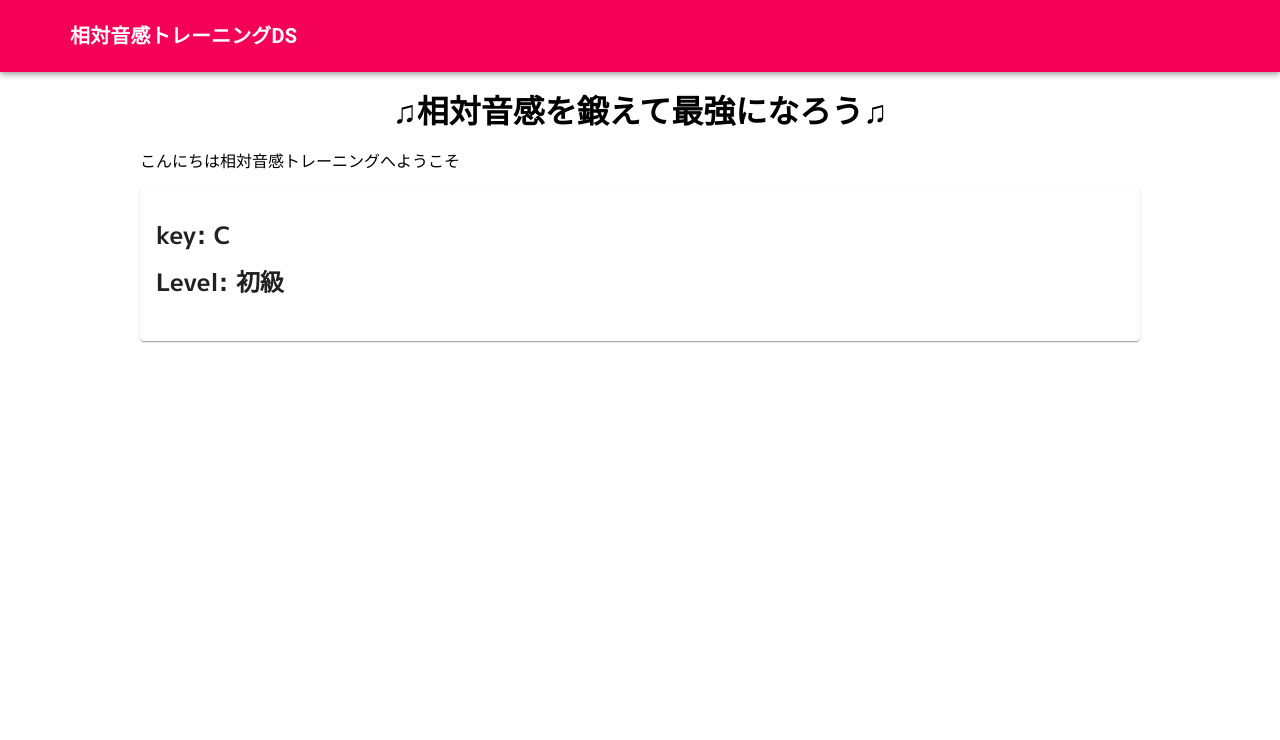
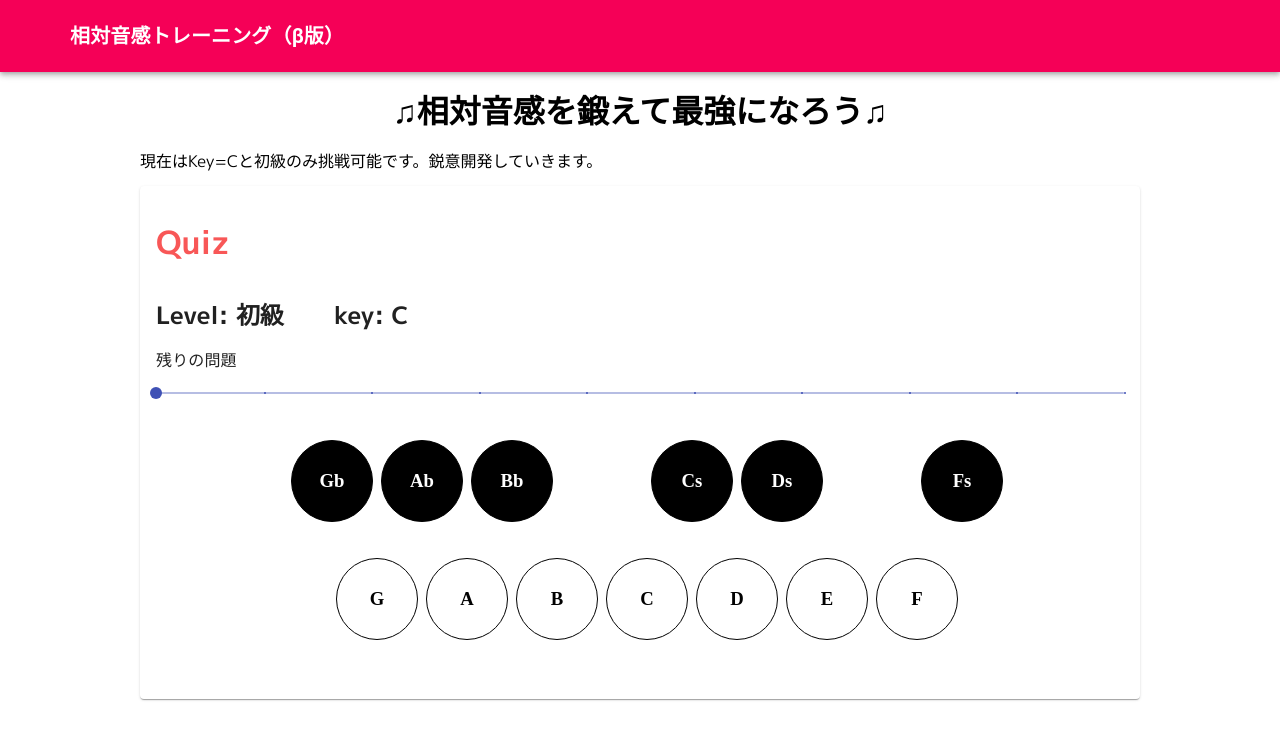
Before and after one commit to Hobiron03/RelativeHearingTraining, a React app: page / in a window 1280 px wide. Both pictures are taken after a click on the button "スタート". Shown: the top 740 px of the page. Built offline with nearby package versions, Linux system fonts and the light colour scheme.

Commit message:
#5 Created progress bar & header

```diff
--- a/src/javascripts/App.tsx
+++ b/src/javascripts/App.tsx
@@ -13,7 +13,7 @@ export const App = () => {
         <h1 className="App__content__description">
           ♫相対音感を鍛えて最強になろう♫
         </h1>
-        <p>こんにちは相対音感トレーニングへようこそ</p>
+        <p>現在はKey=Cと初級のみ挑戦可能です。鋭意開発していきます。</p>
         <Content></Content>
       </div>
     </div>
--- a/src/javascripts/components/Content/Content.tsx
+++ b/src/javascripts/components/Content/Content.tsx
@@ -3,7 +3,6 @@ import Config from "../Config/Config";
 import Quiz from "../Quiz/Quiz";
 import Card from "@material-ui/core/Card";
 import CardContent from "@material-ui/core/CardContent";
-import Button from "@material-ui/core/Button";
 
 const Content = () => {
   const [level, setLevel] = useState<string>("初級");
--- a/src/javascripts/components/Header/Header.tsx
+++ b/src/javascripts/components/Header/Header.tsx
@@ -22,7 +22,7 @@ const Header = (): JSX.Element => {
     <div>
       <AppBar position="static" color="secondary" className={classes.header}>
         <Typography variant="h6" className={classes.title}>
-          相対音感トレーニングDS
+          相対音感トレーニング（β版）
         </Typography>
       </AppBar>
     </div>
--- a/src/javascripts/components/Key/Key.tsx
+++ b/src/javascripts/components/Key/Key.tsx
@@ -15,12 +15,12 @@ const Key = (props: KeyProps): JSX.Element => {
     new Audio(`../../../medias/${props.name}.wav`)
   );
 
-  const [keyMargin, setKeyMargin] = useState<number>(35);
+  const [keyMargin, setKeyMargin] = useState<number>(45);
 
   const useStyles = makeStyles({
     white: {
       position: "absolute",
-      left: keyMargin * props.index + 200,
+      left: keyMargin * props.index + 135,
       width: props.width,
       height: props.height,
       backgroundColor: "#FFFFFF",
@@ -31,7 +31,7 @@ const Key = (props: KeyProps): JSX.Element => {
     },
     black: {
       position: "absolute",
-      left: keyMargin * props.index + 200,
+      left: keyMargin * props.index + 135,
       width: props.width,
       height: props.height,
       backgroundColor: "#000000",
--- a/src/javascripts/components/Piano/Piano.scss
+++ b/src/javascripts/components/Piano/Piano.scss
@@ -1,6 +1,5 @@
 .piano {
   margin: 0 auto;
-  border: solid 1px black;
   padding-top: 30px;
 
   &__black {
--- a/src/javascripts/components/Piano/Piano.tsx
+++ b/src/javascripts/components/Piano/Piano.tsx
@@ -4,7 +4,7 @@ import Key from "../Key/Key";
 import "./Piano.scss";
 
 const Piano = () => {
-  const [keySize, setKeySize] = useState<number>(65);
+  const [keySize, setKeySize] = useState<number>(80);
   const [whiteKeys, setWhiteKeys] = useState<Array<string>>([
     "null",
     "G",
--- a/src/javascripts/components/Quiz/Quiz.scss
+++ b/src/javascripts/components/Quiz/Quiz.scss
@@ -0,0 +1,12 @@
+.quiz {
+  &__title {
+    color: rgb(248, 87, 87);
+  }
+
+  &__header {
+    display: flex;
+    h2 {
+      margin-right: 50px;
+    }
+  }
+}
--- a/src/javascripts/components/Quiz/Quiz.tsx
+++ b/src/javascripts/components/Quiz/Quiz.tsx
@@ -1,4 +1,9 @@
 import React from "react";
+import Piano from "../Piano/Piano";
+import Button from "@material-ui/core/Button";
+import { makeStyles } from "@material-ui/core/styles";
+import Typography from "@material-ui/core/Typography";
+import Slider from "@material-ui/core/Slider";
 import "./Quiz.scss";
 
 interface QuizProps {
@@ -6,11 +11,39 @@ interface QuizProps {
   level: string;
 }
 
+const useStyles = makeStyles({
+  root: {
+    width: 300,
+  },
+});
+
+function valuetext(value) {
+  return `${value}門目`;
+}
+
 const Quiz = (props: QuizProps) => {
   return (
-    <div>
-      <h2>key: {props.musicKey}</h2>
-      <h2>Level: {props.level}</h2>
+    <div className="quiz">
+      <h1 className="quiz__title">Quiz</h1>
+      <div className="quiz__header">
+        <h2>Level: {props.level}</h2>
+        <h2>key: {props.musicKey} </h2>
+      </div>
+
+      <Typography id="discrete-slider" gutterBottom>
+        残りの問題
+      </Typography>
+      <Slider
+        defaultValue={1}
+        getAriaValueText={valuetext}
+        aria-labelledby="discrete-slider"
+        valueLabelDisplay="auto"
+        step={1}
+        marks
+        min={1}
+        max={10}
+      />
+      <Piano></Piano>
     </div>
   );
 };
```
